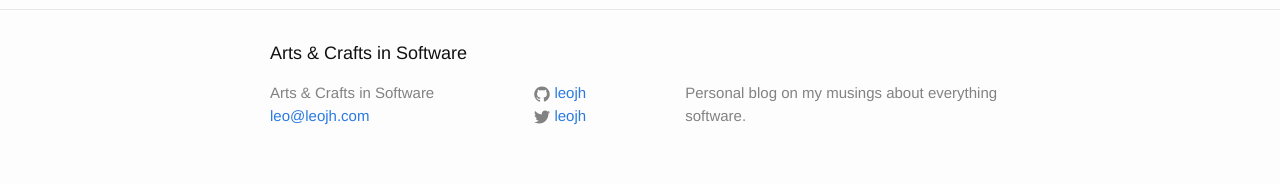
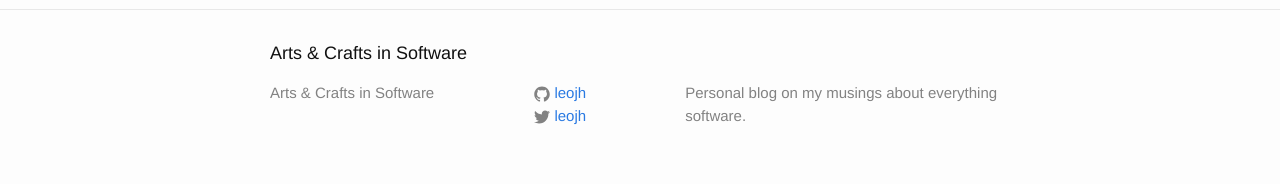
Before and after one commit to leojh/leojh.github.io, a Jekyll site: the page built from index.html, in a window 1280 px wide. Shown: the part 1079-1263 px from the top of the page. Built offline with Jekyll 4.4.1, drawn with Linux system fonts in a browser that asks for light colours.

Commit message:
Removed email

```diff
--- a/_config.yml
+++ b/_config.yml
@@ -1,6 +1,6 @@
 # Site settings
 title: Arts & Crafts in Software
-email: leo@leojh.com
+email:
 description: > # this means to ignore newlines until "baseurl:"
   Personal blog on my musings about everything software.
 baseurl: "" # the subpath of your site, e.g. /blog/
```
